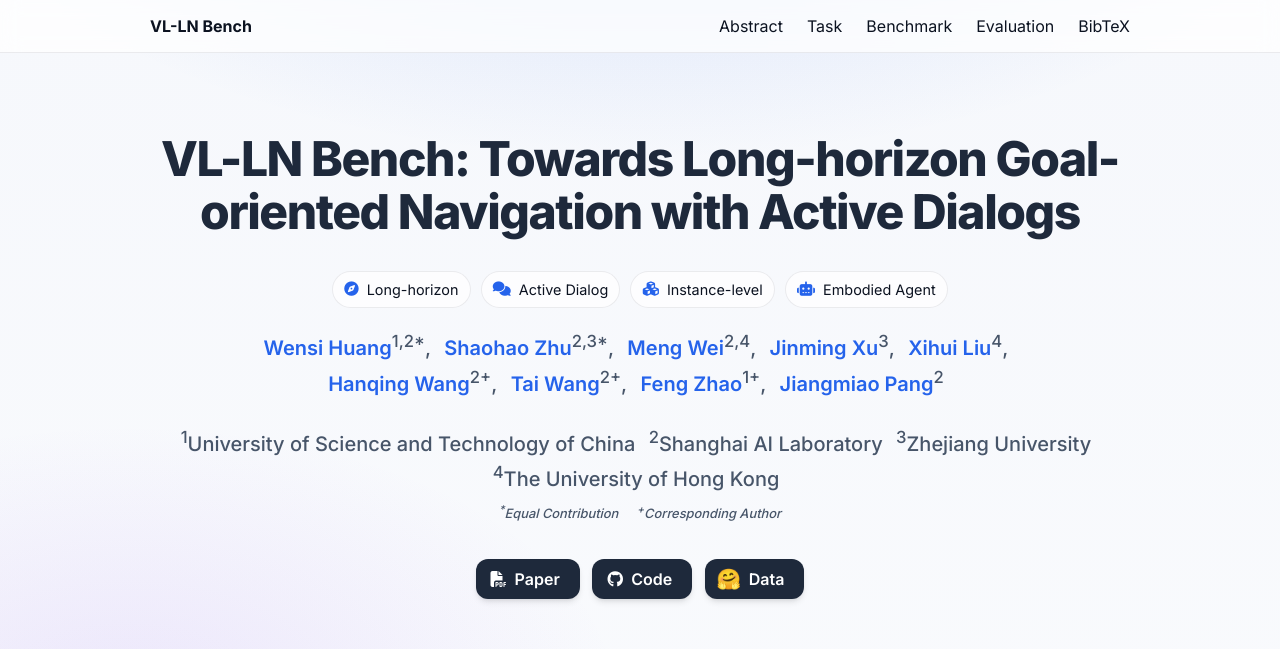
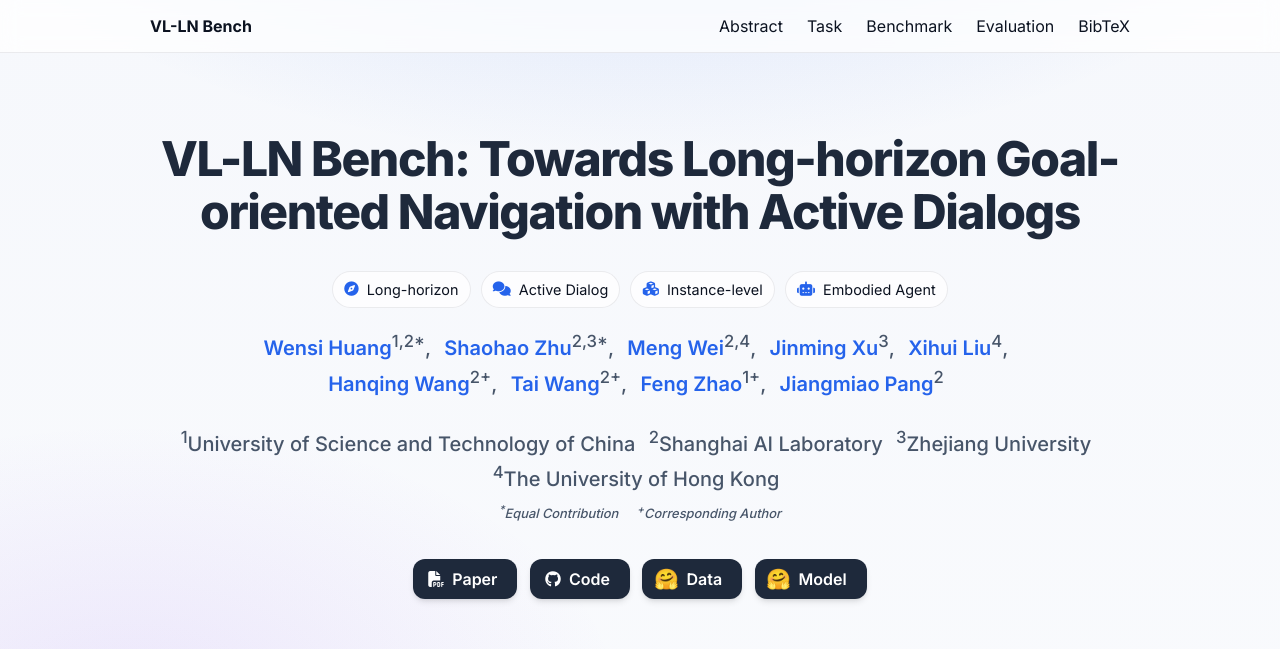
Before and after one commit to 0309hws/VL-LN.github.io, a plain HTML site: page index.html in a window 1280 px wide. Shown: the top 649 px of the page. Drawn offline with nearby package versions, Linux system fonts and the light colour scheme; some icons are missing.

Commit message:
Add external link to VL-LN-Bench model

```diff
--- a/index.html
+++ b/index.html
@@ -563,6 +563,14 @@
                     <span style="vertical-align: middle;">Data</span>
                   </a>
                 </span>
+
+                <span class="link-block">
+                  <a href="https://huggingface.co/InternRobotics/VL-LN-Bench-basemodel" target="_blank" rel="noreferrer"
+                     class="external-link button is-normal is-rounded is-dark">
+                    <span class="icon" style="vertical-align: middle; font-size: 20px;">🤗</span>
+                    <span style="vertical-align: middle;">Model</span>
+                  </a>
+                </span>
               </div>
 
               <!-- <p class="has-text-centered" style="margin-top: 1.1rem; color: var(--muted);">
```
